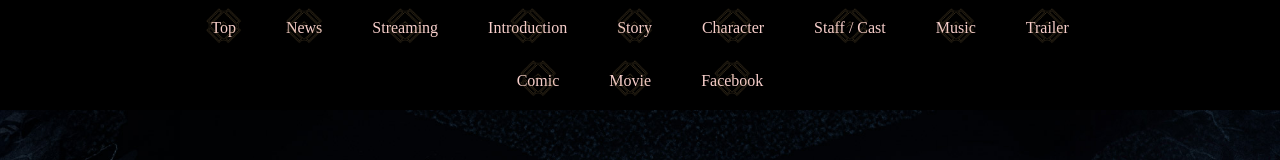
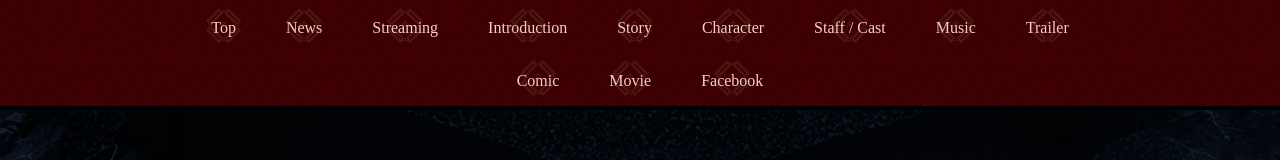
Before and after one commit to Havir-S/demon-slayer-framework-test, a website: page index.html in a window 1280 px wide. Shown: the top 160 px of the page. Drawn offline with Linux system fonts and the light colour scheme.

Commit message:
Update mainStyle.css

```diff
--- a/assets/css/mainStyle.css
+++ b/assets/css/mainStyle.css
@@ -269,7 +269,7 @@
 nav {
   display: block;
   width: 100%;
-  background-image: url("./assets/imgs/menu_bg_repeat.jpg");
+  background-image: url("/demon-slayer-framework-test/assets/imgs/menu_bg_repeat.jpg");
 }
 nav .nav-list {
   display: flex;
```
